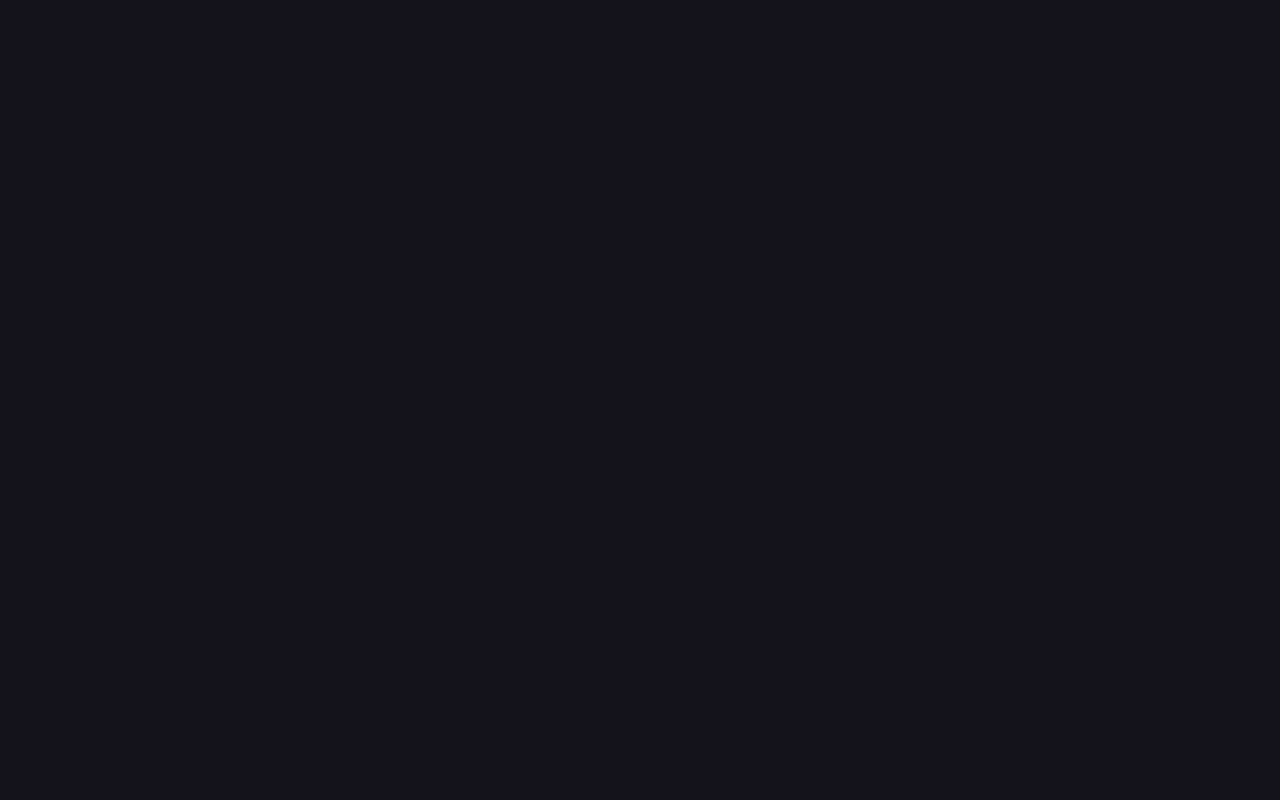
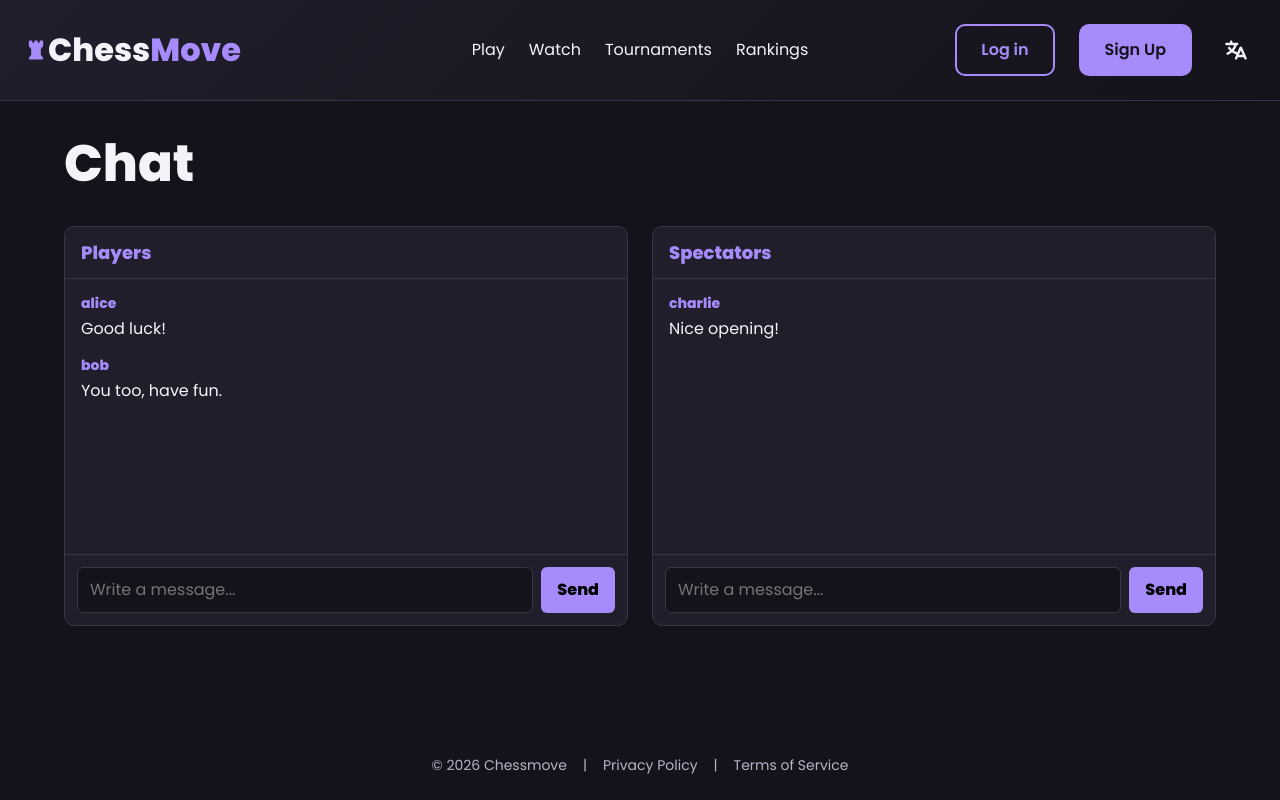
Before and after one commit to Mesokrixxx/transcendence, a React (Vite) app in the folder frontend/: page /chat in a window 1280 px wide. Before the commit this address had no page. Built offline with nearby package versions, Linux system fonts and the light colour scheme.

Commit message:
add test for Chat and readme for backend

```diff
--- /dev/null
+++ b/frontend/src/components/ChatBox/ChatBox.styles.ts
@@ -0,0 +1,65 @@
+import styled from 'styled-components'
+
+
+export const Box = styled.section`
+  display: flex;
+  flex-direction: column;
+  height: 400px;
+  background-color: var(--color-surface);
+  border: 1px solid var(--color-border);
+  border-radius: 10px;
+`
+
+export const Title = styled.h2`
+  padding: 12px 16px;
+  font-size: 18px;
+  color: var(--color-primary);
+  border-bottom: 1px solid var(--color-border);
+`
+
+export const MessageList = styled.ul`
+  flex: 1;
+  overflow-y: auto;
+  display: flex;
+  flex-direction: column;
+  gap: 12px;
+  padding: 12px 16px;
+  list-style: none;
+`
+
+export const MessageItem = styled.li`
+  p {
+    margin-top: 2px;
+  }
+`
+
+export const Author = styled.span`
+  font-size: 14px;
+  font-weight: 700;
+  color: var(--color-primary);
+`
+
+export const Form = styled.form`
+  display: flex;
+  gap: 8px;
+  padding: 12px;
+  border-top: 1px solid var(--color-border);
+`
+
+export const Input = styled.input`
+  flex: 1;
+  padding: 10px 12px;
+  background-color: var(--color-background);
+  border: 1px solid var(--color-border);
+  border-radius: 6px;
+  color: var(--color-text-primary);
+`
+
+export const SendButton = styled.button`
+  padding: 10px 16px;
+  background-color: var(--color-primary);
+  border: none;
+  border-radius: 6px;
+  font-weight: 700;
+  cursor: pointer;
+`
--- /dev/null
+++ b/frontend/src/components/ChatBox/ChatBox.tsx
@@ -0,0 +1,65 @@
+import { useState, type FormEvent } from 'react'
+import {
+  Box,
+  Title,
+  MessageList,
+  MessageItem,
+  Author,
+  Form,
+  Input,
+  SendButton
+} from './ChatBox.styles'
+
+type Message = {
+  id: number
+  author: string
+  content: string
+}
+
+type ChatBoxProps = {
+  title: string
+  initialMessages?: Message[]
+}
+
+function ChatBox({ title, initialMessages = [] }: ChatBoxProps) {
+  const [messages, setMessages] = useState<Message[]>(initialMessages)
+  const [draft, setDraft] = useState('')
+
+  function handleSubmit(event: FormEvent<HTMLFormElement>) {
+    event.preventDefault()
+
+    const text = draft.trim()
+    if (text === '') return
+
+    const newMessage: Message = { id: Date.now(), author: 'me', content: text }
+    setMessages([...messages, newMessage])
+    setDraft('')
+  }
+
+  return (
+    <Box>
+      <Title>{title}</Title>
+
+      <MessageList>
+        {messages.map((message) => (
+          <MessageItem key={message.id}>
+            <Author>{message.author}</Author>
+            <p>{message.content}</p>
+          </MessageItem>
+        ))}
+      </MessageList>
+
+      <Form onSubmit={handleSubmit}>
+        <Input
+          type="text"
+          value={draft}
+          onChange={(event) => setDraft(event.target.value)}
+          placeholder="Write a message..."
+        />
+        <SendButton type="submit">Send</SendButton>
+      </Form>
+    </Box>
+  )
+}
+
+export default ChatBox
--- /dev/null
+++ b/frontend/src/pages/Chat.styles.ts
@@ -0,0 +1,22 @@
+import styled from 'styled-components'
+
+export const Content = styled.main`
+  flex: 1;
+  padding-block: 24px;
+
+  h1 {
+    font-size: clamp(32px, 4vw, 56px);
+    font-weight: 800;
+    margin-bottom: 24px;
+  }
+`
+
+export const Boxes = styled.div`
+  display: grid;
+  grid-template-columns: 1fr 1fr;
+  gap: 24px;
+
+  @media (max-width: 900px) {
+    grid-template-columns: 1fr;
+  }
+`
--- /dev/null
+++ b/frontend/src/pages/Chat.tsx
@@ -0,0 +1,35 @@
+import Navbar from '../components/Navbar/Navbar'
+import Footer from '../components/Footer/Footer'
+import ChatBox from '../components/ChatBox/ChatBox'
+import { Page } from './Home/Home.styles'
+import { Content, Boxes } from './Chat.styles'
+
+const playerMessages = [
+  { id: 1, author: 'alice', content: 'Good luck!' },
+  { id: 2, author: 'bob', content: 'You too, have fun.' },
+]
+
+const spectatorMessages = [
+  { id: 1, author: 'charlie', content: 'Nice opening!' },
+]
+
+function Chat() {
+  return (
+    <Page>
+      <Navbar />
+
+      <Content className="container">
+        <h1>Chat</h1>
+
+        <Boxes>
+          <ChatBox title="Players" initialMessages={playerMessages} />
+          <ChatBox title="Spectators" initialMessages={spectatorMessages} />
+        </Boxes>
+      </Content>
+
+      <Footer />
+    </Page>
+  )
+}
+
+export default Chat
--- a/frontend/src/routes/AppRoutes.tsx
+++ b/frontend/src/routes/AppRoutes.tsx
@@ -6,6 +6,7 @@ import Profile from '../pages/Profile/Profile'
 import PrivacyPolicy from '../pages/PrivacyPolicy'
 import TermsOfService from '../pages/TermsOfService'
 import Rankings from '../pages/Rankings'
+import Chat from '../pages/Chat'
 
 
 function AppRoutes(){
@@ -18,6 +19,7 @@ function AppRoutes(){
             <Route path="/privacy" element={<PrivacyPolicy />} />
             <Route path="/terms" element={<TermsOfService />} />
             <Route path="/rankings" element={<Rankings />} />
+            <Route path="/chat" element={<Chat />} />
         </Routes>
     )
 }
```
Also changed, not shown: 1 other file (tests, documents, lock files or other folders).
